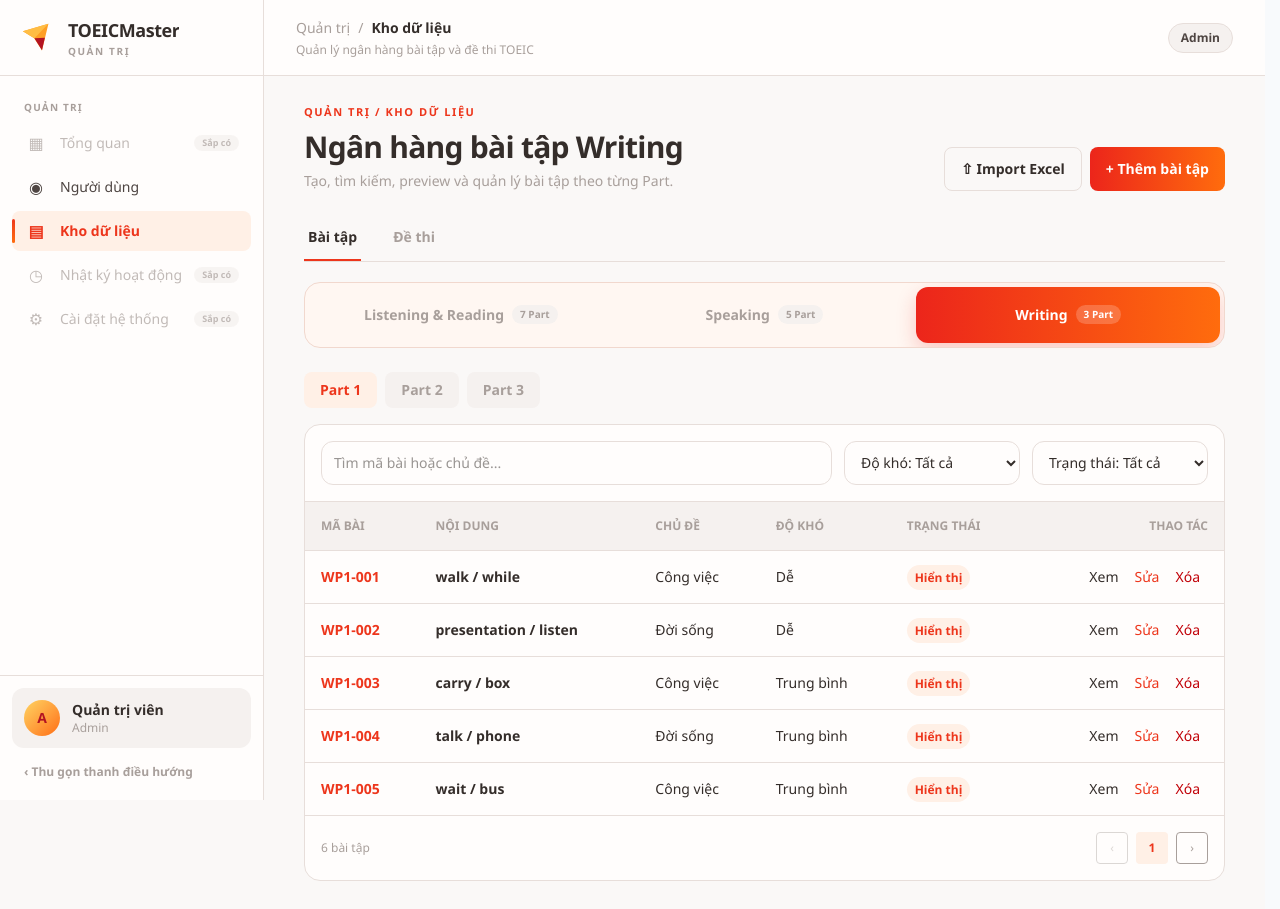
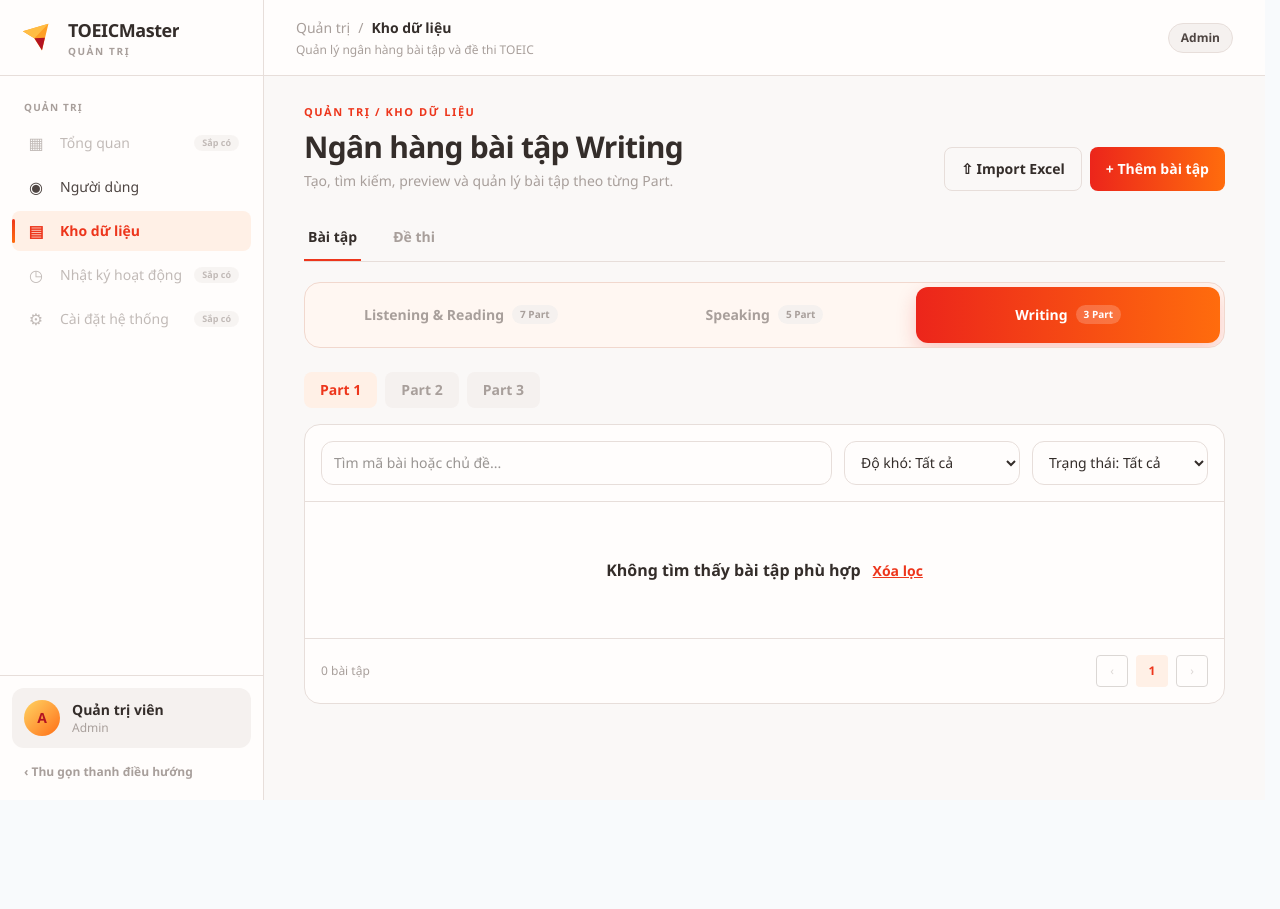
Before and after one commit to karasuma-2401/TOEICMaster-FE, a Next.js app: page /admin/content/writing in a window 1280 px wide. After the commit the page ends 800 px from the top, so only its background shows below. Built offline with nearby package versions, Linux system fonts and the light colour scheme.

Commit message:
fix: remove mockdata in admin writing

```diff
--- a/src/features/writing/admin-mock.ts
+++ b/src/features/writing/admin-mock.ts
@@ -85,94 +85,16 @@ export const timingTemplates: WritingTimingTemplate[] = [
   },
 ];
 
-const seededQuestions: AdminWritingQuestion[] = [
-  ...[
-    "walk / while",
-    "presentation / listen",
-    "carry / box",
-    "talk / phone",
-    "wait / bus",
-    "cook / kitchen",
-  ].map((keywords, index): Part1Question => ({
-    id: `wp1-${index + 1}`,
-    code: `WP1-${String(index + 1).padStart(3, "0")}`,
-    part: 1,
-    topic: index % 2 === 0 ? "Công việc" : "Đời sống",
-    difficulty: index < 2 ? "Dễ" : index < 5 ? "Trung bình" : "Khó",
-    status: index === 5 ? "DRAFT" : "PUBLISHED",
-    updatedAtLabel: "17/10/2026, 11:30",
-    imageName: `writing-part-1-${index + 1}.jpg`,
-    imageAlt: "Ảnh minh họa cho câu Writing Part 1",
-    keywordOne: keywords.split(" / ")[0],
-    keywordTwo: keywords.split(" / ")[1],
-    rubricNotes:
-      "Dùng đúng hai từ gợi ý, cấu trúc câu rõ ràng và ngữ pháp phù hợp.",
-    modelAnswer:
-      "A woman is walking her dog in the park while the weather is pleasant.",
-  })),
-  ...[
-    "Planning the annual company picnic",
-    "Feedback on our software",
-    "Requesting a meeting room",
-  ].map((subject, index): Part2Question => ({
-    id: `wp2-${index + 1}`,
-    code: `WP2-${String(index + 1).padStart(3, "0")}`,
-    part: 2,
-    topic: index === 1 ? "Chăm sóc khách hàng" : "Công việc",
-    difficulty: index === 0 ? "Trung bình" : "Dễ",
-    status: "PUBLISHED",
-    updatedAtLabel: "16/10/2026, 09:15",
-    sender: index === 1 ? "Customer Care" : "Mark Davis (Event Coordinator)",
-    recipient: index === 1 ? "Support Team" : "All Staff Members",
-    subject,
-    emailBody:
-      "Dear team,\n\nPlease read the request below and write a complete email response. Include all required details and maintain an appropriate professional tone.",
-    directions:
-      "In your email, respond clearly, provide the requested information and use a polite closing.",
-    rubricNotes:
-      "Đáp ứng đủ yêu cầu, bố cục email, mức độ rõ ràng và ngôn ngữ phù hợp.",
-    modelAnswer:
-      "Dear Mr. Davis,\n\nThank you for your message. I would be happy to help with the plan...",
-  })),
-  ...[
-    "Remote work improves employee productivity. Do you agree or disagree?",
-    "Universities should require students to volunteer. What is your opinion?",
-  ].map((prompt, index): Part3Question => ({
-    id: `wp3-${index + 1}`,
-    code: `WP3-${String(index + 1).padStart(3, "0")}`,
-    part: 3,
-    topic: index === 0 ? "Quản trị doanh nghiệp" : "Giáo dục",
-    difficulty: "Khó",
-    status: "PUBLISHED",
-    updatedAtLabel: "15/10/2026, 16:20",
-    prompt,
-    minimumWordCount: 300,
-    outline:
-      "1. Mở bài: nêu quan điểm\n2. Thân bài 1: lý do và ví dụ\n3. Thân bài 2: phát triển lập luận\n4. Kết luận",
-    rubricNotes:
-      "Quan điểm rõ ràng, bố cục mạch lạc, phát triển ý và độ chính xác ngôn ngữ.",
-    modelAnswer:
-      "In my opinion, remote work can improve productivity when companies provide clear goals...",
-  })),
-];
+let questions: AdminWritingQuestion[] = [];
+let tests: AdminWritingTest[] = [];
 
-let questions = seededQuestions;
-let tests: AdminWritingTest[] = [
-  {
-    id: "admin-writing-test-01",
-    code: "WRT-2026-01",
-    title: "TOEIC Writing Practice Test 01",
-    description: "Đề Writing đầy đủ cấu trúc 5/2/1.",
-    status: "PUBLISHED",
-    timingTemplateId: "toeic-writing-standard",
-    questionIds: {
-      1: ["wp1-1", "wp1-2", "wp1-3", "wp1-4", "wp1-5"],
-      2: ["wp2-1", "wp2-2"],
-      3: ["wp3-1"],
-    },
-    updatedAtLabel: "17/10/2026, 11:30",
-  },
-];
+export function resetAdminMockRepository(
+  initialQuestions: AdminWritingQuestion[] = [],
+  initialTests: AdminWritingTest[] = [],
+) {
+  questions = [...initialQuestions];
+  tests = [...initialTests];
+}
 
 function timestamp() {
   return "Hôm nay, vừa cập nhật";
@@ -224,13 +146,15 @@ export function saveAdminWritingTest(test: AdminWritingTest) {
 }
 
 export function createAdminTestDraft(): AdminWritingTest {
-  const byPart = (part: WritingPart, count: number) =>
-    questions
+  const byPart = (part: WritingPart, count: number) => {
+    const published = questions
       .filter(
         (question) => question.part === part && question.status === "PUBLISHED",
       )
       .slice(0, count)
       .map((question) => question.id);
+    return Array.from({ length: count }, (_, i) => published[i] ?? "");
+  };
   return {
     id: `admin-writing-test-${Date.now()}`,
     code: "WRT-2026-NEW",
@@ -250,9 +174,11 @@ export function validateTestForPublish(test: AdminWritingTest) {
   const expected: Record<WritingPart, number> = { 1: 5, 2: 2, 3: 1 };
   const allIds = new Set<string>();
   for (const part of [1, 2, 3] as WritingPart[]) {
-    if (test.questionIds[part].length !== expected[part])
+    const validPartIds = test.questionIds[part].filter(Boolean);
+    if (validPartIds.length !== expected[part])
       errors.push(`Part ${part} phải có đúng ${expected[part]} câu.`);
     for (const id of test.questionIds[part]) {
+      if (!id) continue;
       const question = getAdminQuestion(id);
       if (
         !question ||
--- a/src/features/writing/components/admin-writing-pages.tsx
+++ b/src/features/writing/components/admin-writing-pages.tsx
@@ -778,7 +778,7 @@ export function AdminWritingContentPage() {
           onSaved={() => {
             setDrawer(null);
             setRevision((v) => v + 1);
-            setNotice("Đã lưu bài tập trong mock repository.");
+            setNotice("Đã lưu bài tập.");
           }}
         />
       )}
@@ -790,9 +790,7 @@ export function AdminWritingContentPage() {
           onClose={() => setImportOpen(false)}
           onImported={() => {
             setImportOpen(false);
-            setNotice(
-              "Đã import 2 dòng hợp lệ (mock). API thật sẽ được nối ở CP4.",
-            );
+            setNotice("Đã import dữ liệu bài tập thành công.");
           }}
           part={filter.part}
         />
@@ -825,15 +823,20 @@ function Builder({
   const [showPreview, setShowPreview] = useState(false);
   const template = timingTemplates[0];
   const replaceSlot = (part: WritingPart, index: number, id: string) =>
-    setDraft((current) => ({
+    setDraft((current) => {
+      const currentList = Array.from(
+        { length: slots(part) },
+        (_, i) => current.questionIds[part]?.[i] ?? "",
+      );
+      currentList[index] = id;
+      return {
         ...current,
         questionIds: {
           ...current.questionIds,
-        [part]: current.questionIds[part].map((old, currentIndex) =>
-          currentIndex === index ? id : old,
-        ),
+          [part]: currentList,
         },
-    }));
+      };
+    });
   const persist = (publish: boolean) => {
     const next = {
       ...draft,
@@ -1090,7 +1093,18 @@ export function AdminWritingTestsPage() {
               </tr>
             </thead>
             <tbody>
-              {tests.map((test) => (
+              {tests.length === 0 ? (
+                <tr>
+                  <td
+                    className="p-8 text-center text-sm text-[var(--admin-muted)]"
+                    colSpan={5}
+                  >
+                    Chưa có đề thi nào. Bấm <b>+ Tạo đề Writing</b> để tạo đề
+                    mới.
+                  </td>
+                </tr>
+              ) : (
+                tests.map((test) => (
                   <tr
                     className="border-t border-[var(--admin-border)]"
                     key={test.id}
@@ -1126,7 +1140,8 @@ export function AdminWritingTestsPage() {
                       </button>
                     </td>
                   </tr>
-              ))}
+                ))
+              )}
             </tbody>
           </table>
         </div>
```
Also changed, not shown: 1 other file (tests, documents, lock files or other folders). Lines whose indentation alone changed are shown as unchanged.
